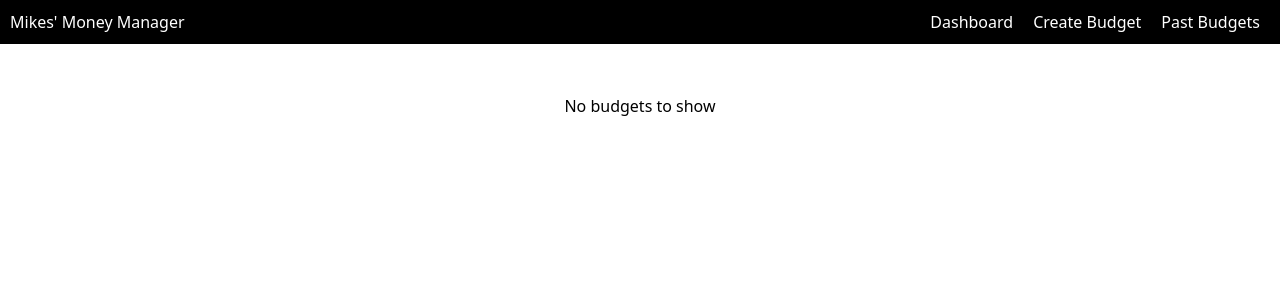
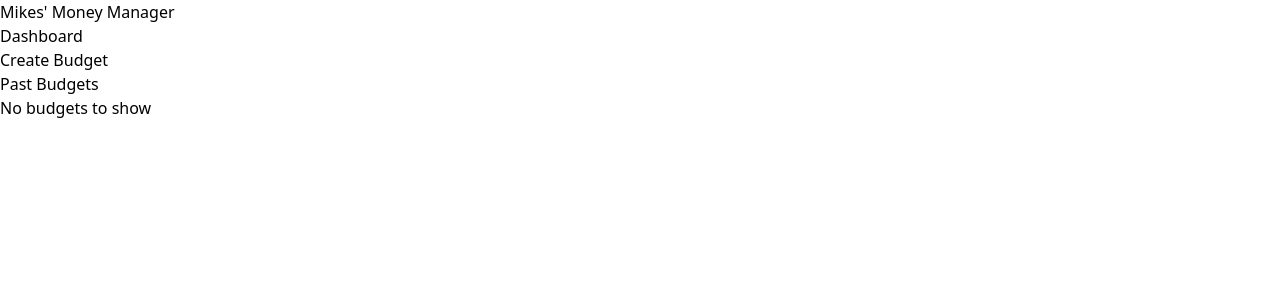
Before and after one commit to mikedsharp/react-budget-app, a React (Create React App) app: page /budgets in a window 1280 px wide. Shown: the top 300 px of the page. Built offline with nearby package versions, Linux system fonts and the light colour scheme.

Commit message:
remove the sass files, full commitment to tailwind is what i've been thinking of, NEVER GONNA GIVE IT UP!

```diff
--- a/src/App.js
+++ b/src/App.js
@@ -5,8 +5,6 @@ import BudgetFormView from "./BudgetFormView";
 import "tailwindcss/tailwind.css";
 import { BrowserRouter as Router, Switch, Route, Link } from "react-router-dom";
 
-import "./App.css";
-import "./navbar.scss";
 import BudgetDetailView from "./BudgetDetailView";
 
 function App() {
--- a/src/BudgetHistoryView.js
+++ b/src/BudgetHistoryView.js
@@ -1,4 +1,3 @@
-import "./card.scss";
 // import { calculateSum } from "./budgetHelpers";
 import React, { useState, useEffect } from "react";
 
--- a/src/DashboardView.js
+++ b/src/DashboardView.js
@@ -2,7 +2,7 @@ import React, { useState, useEffect } from "react";
 import { useHistory } from "react-router-dom";
 import { calculateSum } from "./budgetHelpers";
 import SumComponent from "./SumComponent";
-import "./DashboardView.scss";
+
 const DashboardView = () => {
   const [currentBudget, setBudget] = useState();
   const history = useHistory();
--- a/src/DashboardView.scss
+++ /dev/null
@@ -1,3 +0,0 @@
-.DashboardView {
-  padding: 10px;
-}
--- a/src/card.scss
+++ /dev/null
@@ -1,25 +0,0 @@
-.BudgetHistory {
-  display: flex;
-  flex-direction: column;
-  align-items: center;
-  overflow: auto;
-  flex: 1;
-  padding: 10px;
-  &.no-budgets {
-    padding: 50px;
-  }
-  .card {
-    height: 33vh;
-    width: 100%;
-    padding: 10px;
-    margin-bottom: 10px;
-    border-radius: 5px;
-
-    &.Positive {
-      background-color: lightgreen;
-    }
-    &.Negative {
-      background-color: lightcoral;
-    }
-  }
-}
--- a/src/navbar.scss
+++ /dev/null
@@ -1,35 +0,0 @@
-nav {
-  *,
-  *:before,
-  *::after {
-    box-sizing: border-box;
-  }
-  background-color: black;
-  display: flex;
-  align-items: center;
-  justify-content: space-between;
-  padding: 10px;
-  color: white;
-  /*Nav links*/
-  a,
-  h3 {
-    text-decoration: none;
-    color: white;
-    &:visited,
-    &:active {
-      color: white;
-    }
-    &:hover {
-    }
-  }
-  ul {
-    list-style-type: none;
-    display: block;
-    margin: 0;
-    padding: 0;
-    li {
-      display: inline;
-      margin: 10px;
-    }
-  }
-}
```
